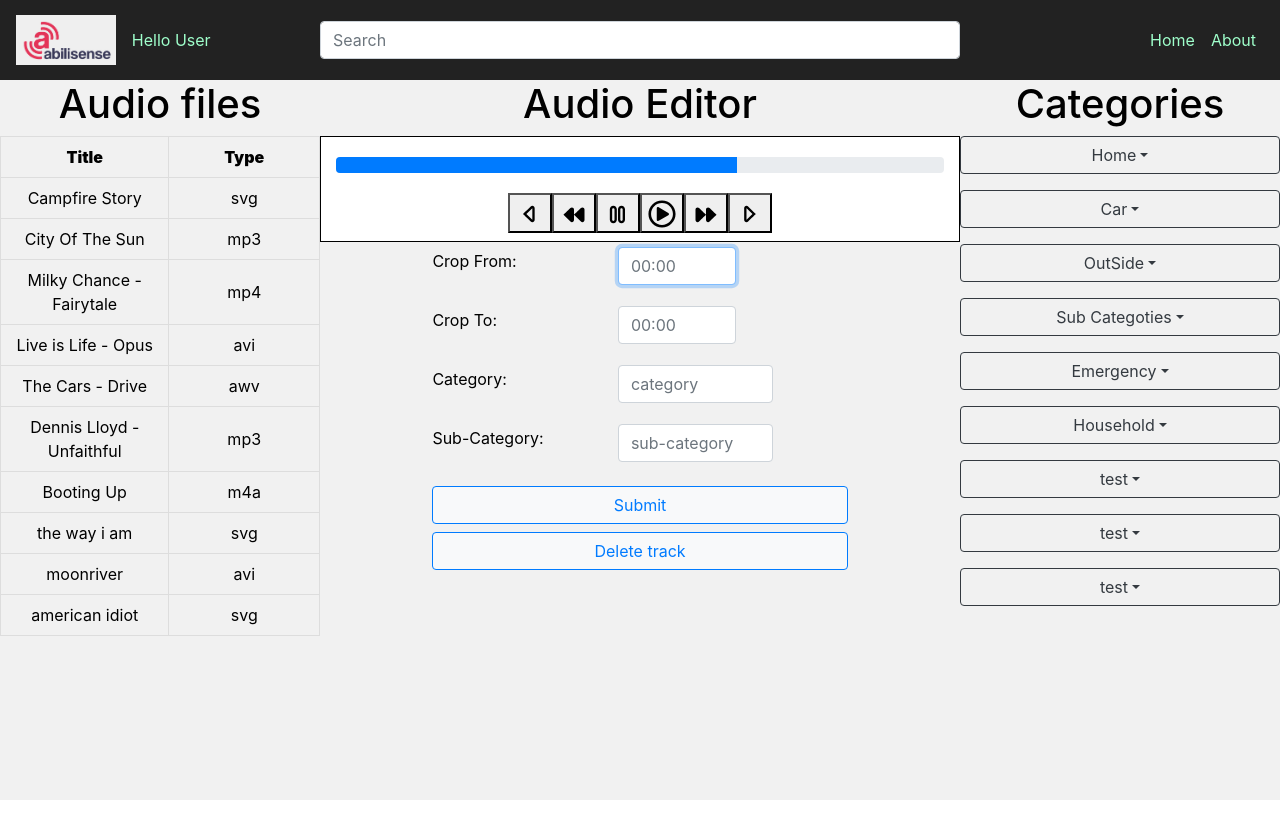
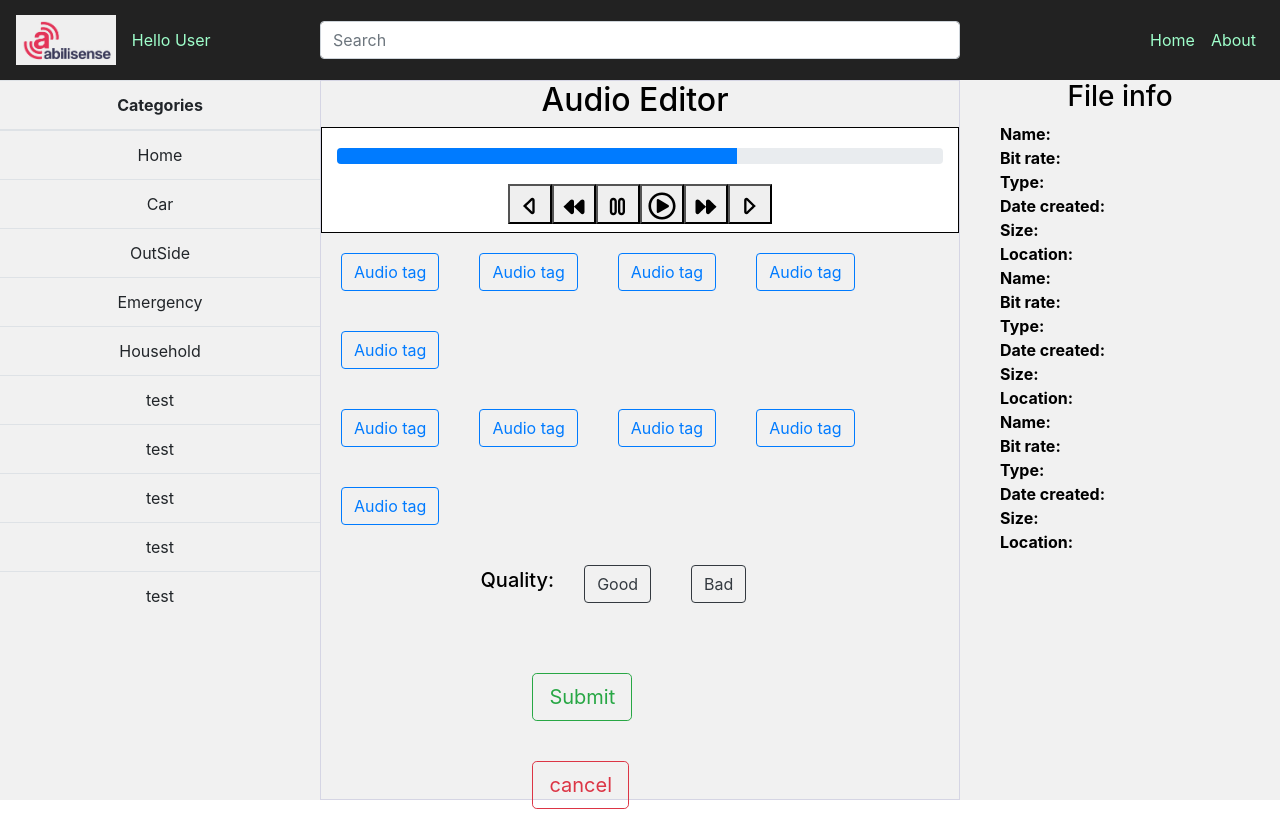
Before and after one commit to noamlasry/Abilisense, a React (Create React App) app: page /mainPage in a window 1280 px wide. Before the commit the page ends 800 px from the top, so only its background shows below. Built offline with nearby package versions, Linux system fonts and the light colour scheme.

Commit message:
changes made as client asked

```diff
--- /dev/null
+++ b/src/components/categories/category.jsx
@@ -0,0 +1,40 @@
+import React, { Component } from "react";
+import Table from 'react-bootstrap/Table';
+
+class Category extends Component {
+  state = {
+    categories: [
+      { id: 1, name: "Home"},
+      { id: 2, name: "Car"},
+      { id: 3, name: "OutSide"},
+      { id: 4, name: "Emergency"},
+      { id: 5, name: "Household"},
+      { id: 6, name: "test" },
+      { id: 7, name: "test"},
+      { id: 8, name: "test"},
+      { id: 9, name: "test"},
+      { id: 10, name: "test"}
+      ]
+  };
+    render() {
+          return (
+            <div>
+            <Table>
+              <thead>
+                <tr>
+                  <th>Categories</th>
+                </tr>
+              </thead>
+              <tbody>
+                {this.state.categories.map(category =>
+                  <tr key={category.id}>
+                    <td>{category.name}</td>
+                  </tr>)}
+              </tbody>
+            </Table>
+            </div>
+          );
+        };
+}
+
+export default Category;
--- a/src/components/leftNav.js
+++ b/src/components/leftNav.js
@@ -1,14 +1,13 @@
 import React, { Component } from "react";
 import './leftNav.css';
-import  Song  from "./song";
+import  Category  from "./categories/category";
 
 class LeftNav extends Component {
 
     render(){
         return(
             <div className="leftnav">
-                <h1 className="headline">Audio files</h1>
-                <Song />
+                <Category />
             </div>
         )
  };
--- a/src/components/middleNav.css
+++ b/src/components/middleNav.css
@@ -4,20 +4,27 @@
     background-color: #F1F1F1;
     height: 90vh;
     width: 50%;
+    border: 1px solid ;
 }
-.form{
-    display: inline-table;
+.btnTool{
+    width: 100%;
 }
-.btn-secondary{
-    margin-top: 10%;
+.btn{
+    margin: 20px;
 }
-.btn-light{
-    width: 100%;
-    margin-top: 2%;
-
-
+h5, h2{
+    color: black;
+    font-weight: bold;
+    margin-right: 10px;
 }
-
-.label{
-    color: black;
+.btnQuality{
+    width: 50%;
+    align-items: center;
+    margin: auto;
 }
+.btnSub{
+    width: 40%;
+    padding-top: 30px;
+    align-content: center;
+    margin: auto;
+}
--- a/src/components/middleNav.js
+++ b/src/components/middleNav.js
@@ -1,58 +1,38 @@
 import React, { Component } from "react";
 import './middleNav.css';
 import Player from "./player";
-import {Col, Row, Form} from "react-bootstrap";
-import { Button} from 'react-bootstrap';
+import {ButtonToolbar, Button} from "react-bootstrap";
 
 class MiddleNav extends Component {
     render(){
 
       return(
         <div className="middlenav">
-            <h1 className="label">Audio Editor</h1>
+            <h2 className="label">Audio Editor</h2>
             <Player />
-            <Form className="form" onSubmit={this.handleSubmit}>
-              <Form.Group as={Row} className="formGroup" controlId="cropFrom" >
-                <Form.Label className="label" column sm={5}>Crop From:</Form.Label>
-                <Col  sm={4}>
-                <Form.Control className="formControl"
-                  autoFocus
-                  type="cropFrom"
-                  placeholder="00:00"
-                />
-                </Col>
-              </Form.Group>
-              <Form.Group as={Row}className="formGroup" controlId="cropTo" >
-              <Form.Label className="label" column sm={5}>Crop To:</Form.Label>
-              <Col sm={4}>
-                <Form.Control className="formControl"
-                  type="cropTo"
-                  placeholder="00:00"
-                />
-                </Col>
-              </Form.Group>
-              <Form.Group as={Row} className="formGroup" controlId="category" >
-              <Form.Label className="label" column sm={5}>Category:</Form.Label>
-              <Col sm={5}>
-                <Form.Control className="formControl"
-                  type="category"
-                  placeholder="category"
-                />
-                </Col>
-              </Form.Group>
-              <Form.Group as={Row} className="formGroup" controlId="sub-category" >
-              <Form.Label className="label" column sm={5}>Sub-Category:</Form.Label>
-              <Col sm={5}>
-                <Form.Control className="formControl"
-                  type="sub-category"
-                  placeholder="sub-category"
-                />
-                </Col>
-              </Form.Group>
-              <Button variant="outline-primary" className="btn-light">Submit</Button>
-              <Button variant="outline-primary" className="btn-light">Delete track</Button>
-
-            </Form>
+              <ButtonToolbar className="btnTool">
+                <Button className="btn" variant="outline-primary">Audio tag</Button>
+                <Button className="btn" variant="outline-primary">Audio tag</Button>
+                <Button className="btn" variant="outline-primary">Audio tag</Button>
+                <Button className="btn" variant="outline-primary">Audio tag</Button>
+                <Button className="btn" variant="outline-primary">Audio tag</Button>
+              </ButtonToolbar>
+              <ButtonToolbar>
+                <Button className="btn" variant="outline-primary">Audio tag</Button>
+                <Button className="btn" variant="outline-primary">Audio tag</Button>
+                <Button className="btn" variant="outline-primary">Audio tag</Button>
+                <Button className="btn" variant="outline-primary">Audio tag</Button>
+                <Button className="btn" variant="outline-primary">Audio tag</Button>
+              </ButtonToolbar>
+              <ButtonToolbar className="btnQuality">
+                <h5>Quality:</h5>
+                <Button variant="outline-dark" >Good</Button>
+                <Button variant="outline-dark">Bad</Button>
+              </ButtonToolbar>
+              <ButtonToolbar className="btnSub">
+                <Button size="lg" variant="outline-success" >Submit</Button>
+                <Button size="lg" variant="outline-danger">cancel</Button>
+              </ButtonToolbar>
         </div>
       )
  };
--- a/src/components/player.css
+++ b/src/components/player.css
@@ -2,9 +2,7 @@
     width: 100%;
     background-color: white;
     height: 30hv;
-    /* margin: 15px 0; */  border: 1px solid black;
-
-
+    border: 1px solid black;
 }
 
 .mediaBtns{
--- a/src/components/rightNav.css
+++ b/src/components/rightNav.css
@@ -6,17 +6,6 @@
     height: 90vh;
     width: 25%;
 }
-
-.my-dropdown{
-    width: 100%;
-    border-color: yellow;
-    background-color: violet;
-}
-.drop{
-    width: 100%;
-    margin-top: 5%;
-    border: black;
-}
 .headline{
     color: black;
 }
--- a/src/components/rightNav.js
+++ b/src/components/rightNav.js
@@ -1,112 +1,14 @@
 import React, { Component } from "react";
 import './rightNav.css';
-import { Dropdown} from "react-bootstrap";
-
-
+import Song from "./song";
 
 class RightNav extends Component {
     render(){
         return(
 
         <div className="rightnav">
-           <h1 className="headline">Categories</h1>
-         <Dropdown >
-              <Dropdown.Toggle variant="outline-dark" id="dropdown-basic" className="my-dropdown">
-                 Home
-              </Dropdown.Toggle>
-
-            <Dropdown.Menu className="my-dropdown">
-              <Dropdown.Item href="#/action-1">Home</Dropdown.Item>
-              <Dropdown.Item href="#/action-2">Household</Dropdown.Item>
-              <Dropdown.Item href="#/action-3">Kindergarten</Dropdown.Item>
-            </Dropdown.Menu>
-         </Dropdown>
-
-         <Dropdown >
-              <Dropdown.Toggle variant="outline-dark" id="dropdown-basic" className="drop">
-                 Car
-              </Dropdown.Toggle>
-
-            <Dropdown.Menu className="my-dropdown">
-              <Dropdown.Item href="#/action-1">Action</Dropdown.Item>
-              <Dropdown.Item href="#/action-2">Another action</Dropdown.Item>
-              <Dropdown.Item href="#/action-3">Something else</Dropdown.Item>
-            </Dropdown.Menu>
-         </Dropdown>
-
-         <Dropdown >
-              <Dropdown.Toggle variant="outline-dark" id="dropdown-basic" className="drop">
-                 OutSide
-              </Dropdown.Toggle>
-
-            <Dropdown.Menu className="my-dropdown">
-              <Dropdown.Item href="#/action-1">Action</Dropdown.Item>
-              <Dropdown.Item href="#/action-2">Another action</Dropdown.Item>
-              <Dropdown.Item href="#/action-3">Something else</Dropdown.Item>
-            </Dropdown.Menu>
-         </Dropdown>
-         <Dropdown >
-              <Dropdown.Toggle variant="outline-dark" id="dropdown-basic" className="drop">
-                 Sub Categoties
-              </Dropdown.Toggle>
-
-            <Dropdown.Menu className="my-dropdown">
-              <Dropdown.Item href="#/action-1">Action</Dropdown.Item>
-              <Dropdown.Item href="#/action-2">Another action</Dropdown.Item>
-              <Dropdown.Item href="#/action-3">Something else</Dropdown.Item>
-            </Dropdown.Menu>
-         </Dropdown>
-         <Dropdown >
-              <Dropdown.Toggle variant="outline-dark" id="dropdown-basic" className="drop">
-                 Emergency
-              </Dropdown.Toggle>
-
-            <Dropdown.Menu className="my-dropdown">
-              <Dropdown.Item href="#/action-1">Action</Dropdown.Item>
-              <Dropdown.Item href="#/action-2">Another action</Dropdown.Item>
-              <Dropdown.Item href="#/action-3">Something else</Dropdown.Item>
-            </Dropdown.Menu>
-         </Dropdown><Dropdown >
-              <Dropdown.Toggle variant="outline-dark" id="dropdown-basic" className="drop">
-                 Household
-              </Dropdown.Toggle>
-
-            <Dropdown.Menu className="my-dropdown">
-              <Dropdown.Item href="#/action-1">Action</Dropdown.Item>
-              <Dropdown.Item href="#/action-2">Another action</Dropdown.Item>
-              <Dropdown.Item href="#/action-3">Something else</Dropdown.Item>
-            </Dropdown.Menu>
-         </Dropdown><Dropdown >
-              <Dropdown.Toggle variant="outline-dark" id="dropdown-basic" className="drop">
-                 test
-              </Dropdown.Toggle>
-
-            <Dropdown.Menu className="my-dropdown">
-              <Dropdown.Item href="#/action-1">Action</Dropdown.Item>
-              <Dropdown.Item href="#/action-2">Another action</Dropdown.Item>
-              <Dropdown.Item href="#/action-3">Something else</Dropdown.Item>
-            </Dropdown.Menu>
-         </Dropdown><Dropdown >
-              <Dropdown.Toggle variant="outline-dark" id="dropdown-basic" className="drop">
-                 test
-              </Dropdown.Toggle>
-
-            <Dropdown.Menu className="my-dropdown">
-              <Dropdown.Item href="#/action-1">Action</Dropdown.Item>
-              <Dropdown.Item href="#/action-2">Another action</Dropdown.Item>
-              <Dropdown.Item href="#/action-3">Something else</Dropdown.Item>
-            </Dropdown.Menu>
-         </Dropdown><Dropdown >
-              <Dropdown.Toggle variant="outline-dark" id="dropdown-basic" className="drop">
-                 test
-              </Dropdown.Toggle>
-
-            <Dropdown.Menu className="my-dropdown">
-              <Dropdown.Item href="#/action-1">Action</Dropdown.Item>
-              <Dropdown.Item href="#/action-2">Another action</Dropdown.Item>
-              <Dropdown.Item href="#/action-3">Something else</Dropdown.Item>
-            </Dropdown.Menu>
-         </Dropdown>
+           <h3 className="headline">File info</h3>
+            <Song />
         </div>
      )
  };
--- a/src/components/song.css
+++ b/src/components/song.css
@@ -5,25 +5,14 @@
     font-size: 20px;
     float: left;
     color: black;
+    border: initial;
 }
-/* #table {
-    font-family: arial, sans-serif;
-    border-collapse: collapse;
-  } */
-
-#td,th {
-    border: 1px solid #dddddd;
-    padding: 8px;
-    font-weight: 900;
-    color: black;
-    width: 30vh;
-  }
-
-.tds{
-    border: 1px solid #dddddd;
-    text-align: center;
-    padding: 8px;
-    font-weight: 400;
-    color: black;
-    width: 30vh;
- }
+ul{
+  display: block;
+  list-style-type: none;
+  color: black;
+  font-weight: bold;
+}
+li{
+  text-align: left;
+}
--- a/src/components/song.js
+++ b/src/components/song.js
@@ -1,40 +1,31 @@
 import React, { Component } from "react";
 import './song.css';
+
 class Song extends Component {
 
-  state = {
-    songs: [
-      { id: 1, title: "Campfire Story", type:"svg"},
-      { id: 2, title: "City Of The Sun", type:"mp3" },
-      { id: 1, title: "Milky Chance - Fairytale", type:"mp4"},
-      { id: 1, title: "Live is Life - Opus", type:"avi"},
-      { id: 2, title: "The Cars - Drive", type:"awv" },
-      { id: 2, title: "Dennis Lloyd - Unfaithful", type:"mp3" },
-      { id: 2, title: "Booting Up", type:"m4a" },
-      { id: 1, title: "the way i am", type:"svg"},
-      { id: 1, title: "moonriver", type:"avi"},
-      { id: 1, title: "american idiot", type:"svg"}
-      ]
-  };
     render() {
-      console.log("props", this.props)
           return (
             <div>
-
-            <table>
-              <tr>
-
-               <th>Title</th>
-               <th>Type</th>
-              </tr>
-
-              {this.state.songs.map(song => <tr>
-
-                <td className="tds">{song.title}</td>
-                <td className="tds">{song.type}</td>
-                </tr>)}
-
-              </table>
+              <ul>
+              <li>Name:</li>
+                <li>Bit rate:</li>
+                <li>Type:</li>
+                <li>Date created:</li>
+                <li>Size:</li>
+                <li>Location:</li>
+                <li>Name:</li>
+                <li>Bit rate:</li>
+                <li>Type:</li>
+                <li>Date created:</li>
+                <li>Size:</li>
+                <li>Location:</li>
+                <li>Name:</li>
+                <li>Bit rate:</li>
+                <li>Type:</li>
+                <li>Date created:</li>
+                <li>Size:</li>
+                <li>Location:</li>
+              </ul>
             </div>
           );
         };
```
